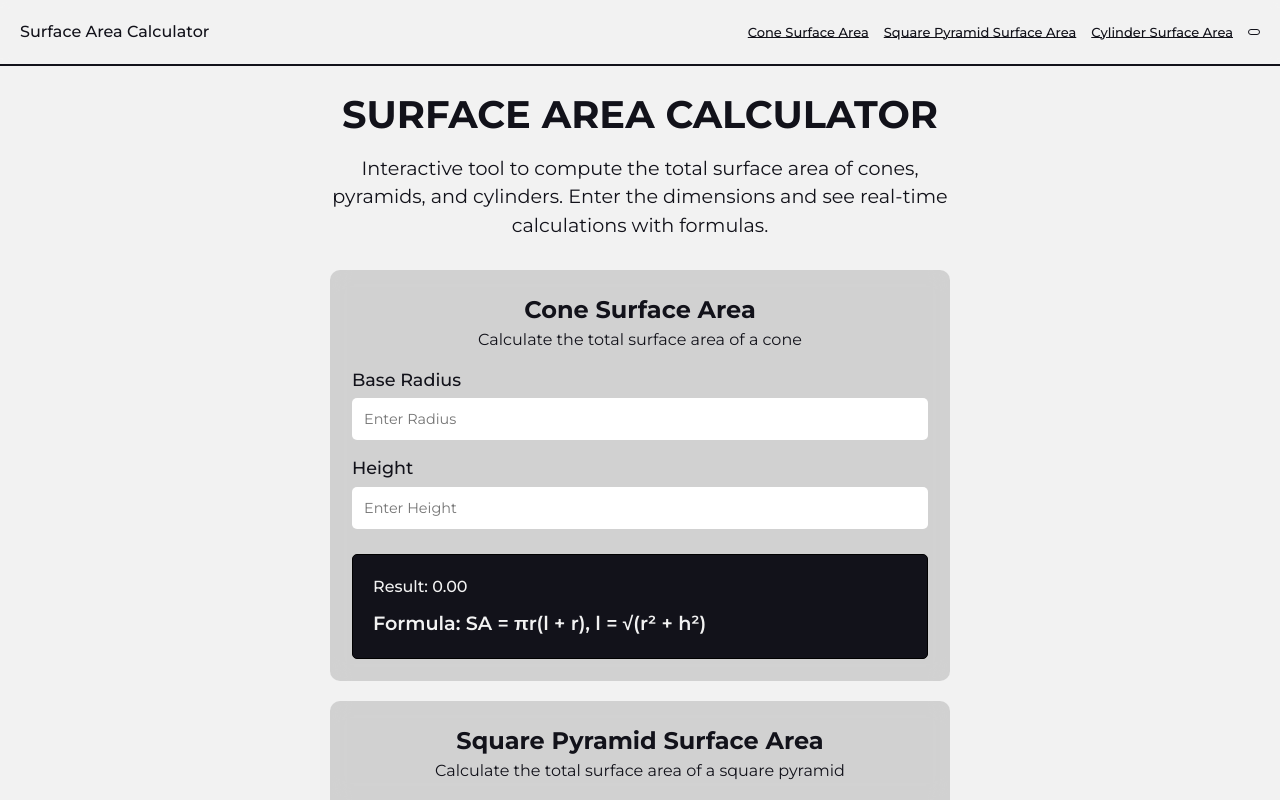
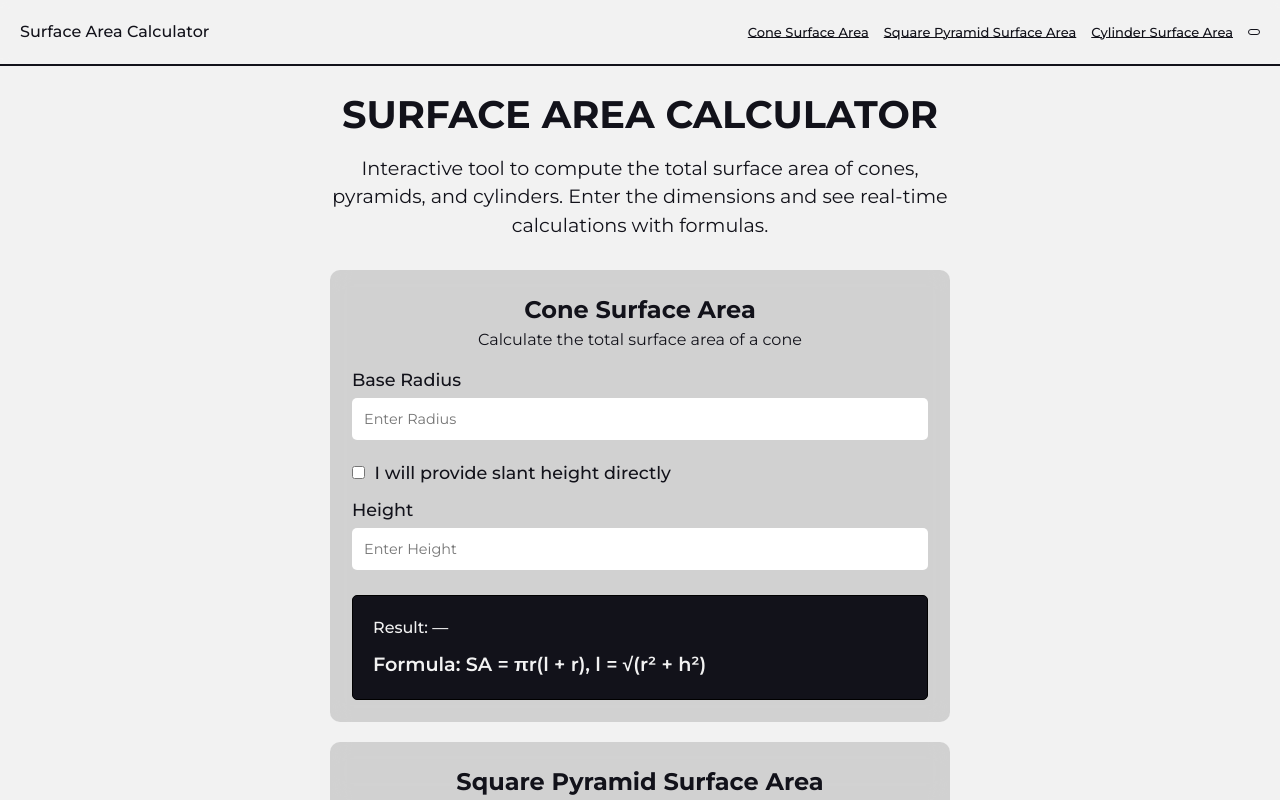
Before and after one commit to AdeDevs/swep, a Next.js app: page / in a window 1280 px wide. Built offline with nearby package versions, Linux system fonts and the light colour scheme.

Commit message:
enhance surface area calculator with slant height option for cones and improve input validation

```diff
--- a/src/app/page.jsx
+++ b/src/app/page.jsx
@@ -2,116 +2,183 @@
 import { useEffect, useState } from "react";
 
 export default function Home() {
-  const [activeTheme, setActiveTheme] = useState(false) // default value
+  const [activeTheme, setActiveTheme] = useState(false);
 
   // Read from localStorage after mount
   useEffect(() => {
-    const stored = localStorage.getItem("theme")
+    const stored = localStorage.getItem("theme");
     if (stored !== null) {
-      setActiveTheme(stored === "true")
+      setActiveTheme(stored === "true");
     }
-  }, [])
+  }, []);
 
   // Write to localStorage whenever theme changes
   useEffect(() => {
-    localStorage.setItem("theme", activeTheme.toString())
-  }, [activeTheme])
+    localStorage.setItem("theme", activeTheme.toString());
+  }, [activeTheme]);
 
-  const toggleTheme = () => {
-    setActiveTheme(prev => !prev)
-  }
+  const toggleTheme = () => setActiveTheme(prev => !prev);
 
+  const [activeMenu, setActiveMenu] = useState(false);
+  const toggleMenu = () => setActiveMenu(!activeMenu);
 
-
-
-  const [activeMenu, setActiveMenu] = useState()
-  const toggleMenu = () => {
-    setActiveMenu(!activeMenu)
-  }
-
+  // ----------------------------
+  // Input states
+  // ----------------------------
+  // Cone
   const [coneRadius, setConeRadius] = useState("");
   const [coneHeight, setConeHeight] = useState("");
+  const [coneSlant, setConeSlant] = useState("");
+  const [useSlant, setUseSlant] = useState(false);
 
-  // Pyramid states
+  // Pyramid
   const [pyramidBase, setPyramidBase] = useState("");
   const [pyramidHeight, setPyramidHeight] = useState("");
 
-  // Cylinder states
+  // Cylinder
   const [cylRadius, setCylRadius] = useState("");
   const [cylHeight, setCylHeight] = useState("");
 
+  // ----------------------------
+  // Helpers
+  // ----------------------------
   const handleChange = (setter) => (e) => {
     const value = e.target.value;
-
     if (value === "") {
-      setter(""); // allow clearing input
+      setter("");
     } else {
       const num = Number(value);
-      if (num >= 0) {
-        setter(value); // keep as string
+      if (!isNaN(num) && num >= 0) {
+        setter(value);
       }
     }
   };
 
-  // --- Formulas ---
-  // Cone surface area = πr(l + r) where l = slant height = √(r² + h²)
+  const parseNum = (v) => {
+    if (v === "" || v === null) return NaN;
+    const n = parseFloat(v);
+    return Number.isFinite(n) ? n : NaN;
+  };
+
+  // ----------------------------
+  // Calculations
+  // ----------------------------
+  const rCone = parseNum(coneRadius);
+  const hCone = parseNum(coneHeight);
+  const lCone = useSlant
+    ? parseNum(coneSlant)
+    : Math.sqrt(rCone * rCone + hCone * hCone);
+
   const coneArea =
-    coneRadius && coneHeight
-      ? Math.PI * coneRadius * (Math.sqrt(coneRadius ** 2 + coneHeight ** 2) + coneRadius)
-      : 0;
+    Number.isFinite(rCone) && Number.isFinite(lCone)
+      ? Math.PI * rCone * (lCone + rCone)
+      : NaN;
 
-  // slant height = √((b/2)² + h²)
+  const rCyl = parseNum(cylRadius);
+  const hCyl = parseNum(cylHeight);
+  const cylinderArea =
+    Number.isFinite(rCyl) && Number.isFinite(hCyl)
+      ? 2 * Math.PI * rCyl * (hCyl + rCyl)
+      : NaN;
+
+  const bPyr = parseNum(pyramidBase);
+  const hPyr = parseNum(pyramidHeight);
   const pyramidArea =
-    pyramidBase && pyramidHeight
-      ? pyramidBase ** 2 + 2 * pyramidBase * Math.sqrt((pyramidBase / 2) ** 2 + pyramidHeight ** 2)
-      : 0;
+    Number.isFinite(bPyr) && Number.isFinite(hPyr)
+      ? bPyr * bPyr +
+        2 * bPyr * Math.sqrt((bPyr / 2) * (bPyr / 2) + hPyr * hPyr)
+      : NaN;
 
-  // Cylinder surface area = 2πr(h + r)
-  const cylinderArea =
-    cylRadius && cylHeight ? 2 * Math.PI * cylRadius * (cylHeight + cylRadius) : 0;
-
-
-
+  // ----------------------------
+  // Render
+  // ----------------------------
   return (
-<div className={`parent ${activeTheme ? "theme" : ""}`}>
+    <div className={`parent ${activeTheme ? "theme" : ""}`}>
       <nav className="navbar">
         <h1 className="logo">Surface Area Calculator</h1>
         <ul className="desk-nav">
           <li><a href="#cone">Cone Surface Area</a></li>
           <li><a href="#pyramid">Square Pyramid Surface Area</a></li>
           <li><a href="#cylinder">Cylinder Surface Area</a></li>
-          <button onClick={toggleTheme} className="toggle"><ion-icon name="contrast"></ion-icon></button>
-          <button onClick={toggleMenu} className="menu"><ion-icon name="menu"></ion-icon></button>
+          <button onClick={toggleTheme} className="toggle">
+            <ion-icon name="contrast"></ion-icon>
+          </button>
+          <button onClick={toggleMenu} className="menu">
+            <ion-icon name="menu"></ion-icon>
+          </button>
         </ul>
         <ul className={`mobile-nav ${activeMenu ? "active" : ""}`}>
-          <button onClick={toggleMenu} className="menu"><ion-icon name="menu"></ion-icon></button>
+          <button onClick={toggleMenu} className="menu">
+            <ion-icon name="menu"></ion-icon>
+          </button>
           <li><a onClick={toggleMenu} href="#cone">Cone Surface Area</a></li>
           <li><a onClick={toggleMenu} href="#pyramid">Square Pyramid Surface Area</a></li>
           <li><a onClick={toggleMenu} href="#cylinder">Cylinder Surface Area</a></li>
         </ul>
       </nav>
       <div className={`overlay ${activeMenu ? "active" : ""}`} onClick={toggleMenu}></div>
+
       <main className="home">
         <h1>Surface Area Calculator</h1>
         <p>
           Interactive tool to compute the total surface area of cones, pyramids, and cylinders. Enter the dimensions and see real-time calculations with formulas.
         </p>
+
         <section className="calculators">
+          {/* Cone */}
           <div className="calc-box" id="cone">
             <h1>Cone Surface Area</h1>
             <p>Calculate the total surface area of a cone</p>
             <form>
               <label>Base Radius</label>
               <input type="number" placeholder="Enter Radius" value={coneRadius} onChange={handleChange(setConeRadius)} />
-              <label>Height</label>
-              <input type="number" placeholder="Enter Height" value={coneHeight} onChange={handleChange(setConeHeight)} />
+
+              <div className="cone-toggle">
+                <label>
+                  <input
+                    type="checkbox"
+                    checked={useSlant}
+                    onChange={() => setUseSlant(!useSlant)}
+                  />
+                  &nbsp; I will provide slant height directly
+                </label>
+              </div>
+
+              {!useSlant && (
+                <>
+                  <label>Height</label>
+                  <input
+                    type="number"
+                    placeholder="Enter Height"
+                    value={coneHeight}
+                    onChange={handleChange(setConeHeight)}
+                  />
+                </>
+              )}
+
+              {useSlant && (
+                <>
+                  <label>Slant Height</label>
+                  <input
+                    type="number"
+                    placeholder="Enter Slant Height"
+                    value={coneSlant}
+                    onChange={handleChange(setConeSlant)}
+                  />
+                </>
+              )}
+
               <div className="solution">
-                <p> Result: {coneArea.toFixed(2)} </p>
+                <p>
+                  Result:{" "}
+                  {Number.isFinite(coneArea) ? coneArea.toFixed(2) : "—"}
+                </p>
                 <h3> Formula: SA = πr(l + r), l = √(r² + h²) </h3>
               </div>
             </form>
           </div>
 
+          {/* Pyramid */}
           <div className="calc-box" id="pyramid">
             <h1>Square Pyramid Surface Area</h1>
             <p>Calculate the total surface area of a square pyramid</p>
@@ -121,12 +188,16 @@ export default function Home() {
               <label>Height</label>
               <input type="number" placeholder="Enter Height" value={pyramidHeight} onChange={handleChange(setPyramidHeight)} />
               <div className="solution">
-                <p> Result: {pyramidArea.toFixed(2)} </p>
+                <p>
+                  Result:{" "}
+                  {Number.isFinite(pyramidArea) ? pyramidArea.toFixed(2) : "—"}
+                </p>
                 <h3> Formula: SA = b² + 2b√((b/2)² + h²) </h3>
               </div>
             </form>
           </div>
 
+          {/* Cylinder */}
           <div className="calc-box" id="cylinder">
             <h1>Cylinder Surface Area</h1>
             <p>Calculate the total surface area of a cylinder</p>
@@ -136,7 +207,10 @@ export default function Home() {
               <label>Height</label>
               <input type="number" placeholder="Enter Height" value={cylHeight} onChange={handleChange(setCylHeight)} />
               <div className="solution">
-                <p> Result: {cylinderArea.toFixed(2)} </p>
+                <p>
+                  Result:{" "}
+                  {Number.isFinite(cylinderArea) ? cylinderArea.toFixed(2) : "—"}
+                </p>
                 <h3> Formula: SA = 2πr(h + r) </h3>
               </div>
             </form>
--- a/src/app/styles/index.css
+++ b/src/app/styles/index.css
@@ -281,6 +281,16 @@ body {
     color: var(--darkBg);
 }
 
+.cone-toggle {
+    width: 100%;
+    display: flex;
+    margin: 5px 0 10px 0;
+}
+.calc-box form .cone-toggle input {
+    padding: 0;
+    margin: 0;
+}
+
 @media screen and (max-width: 800px) {
     .navbar .logo {
         font-weight: 500;
```
